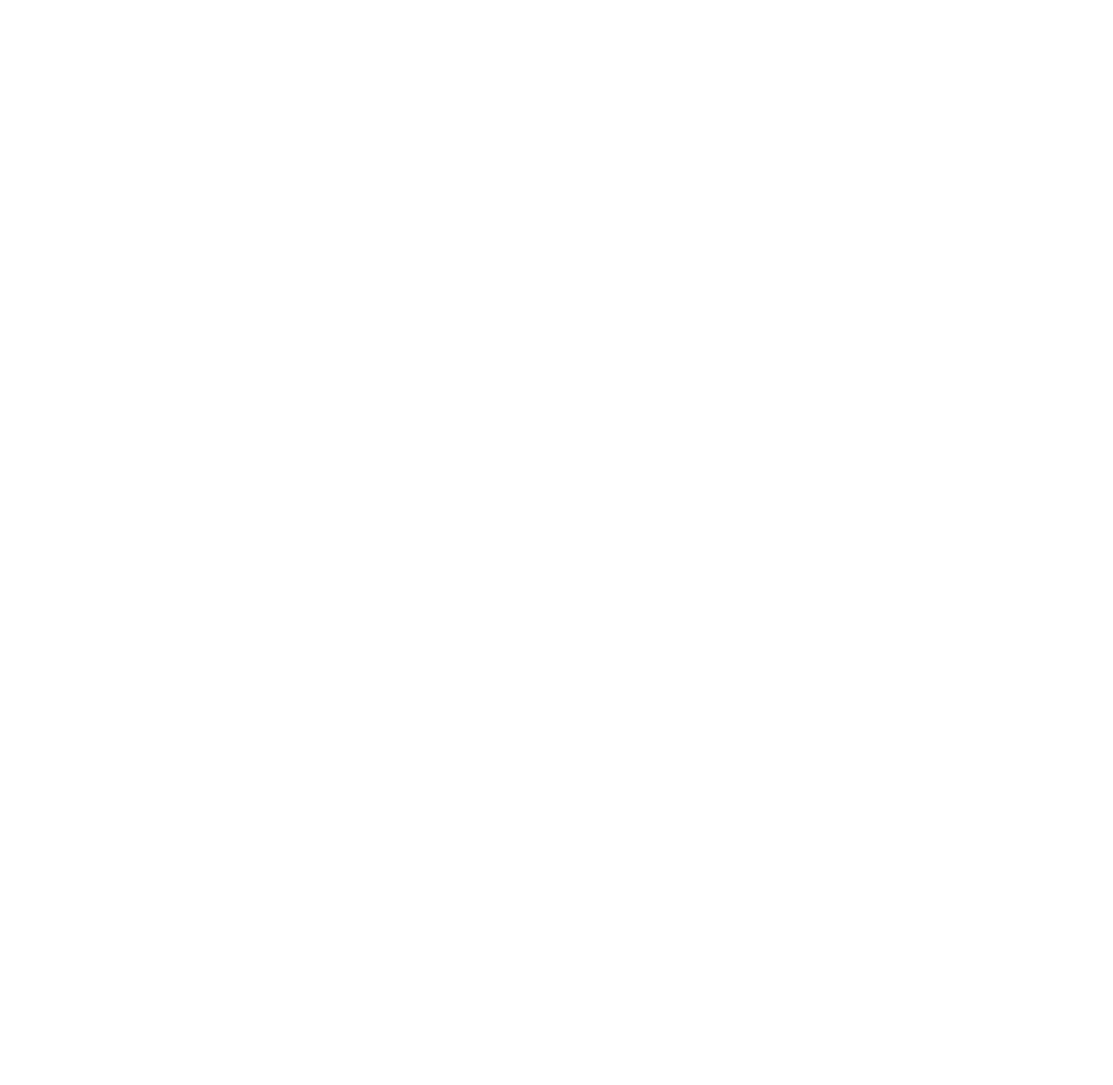
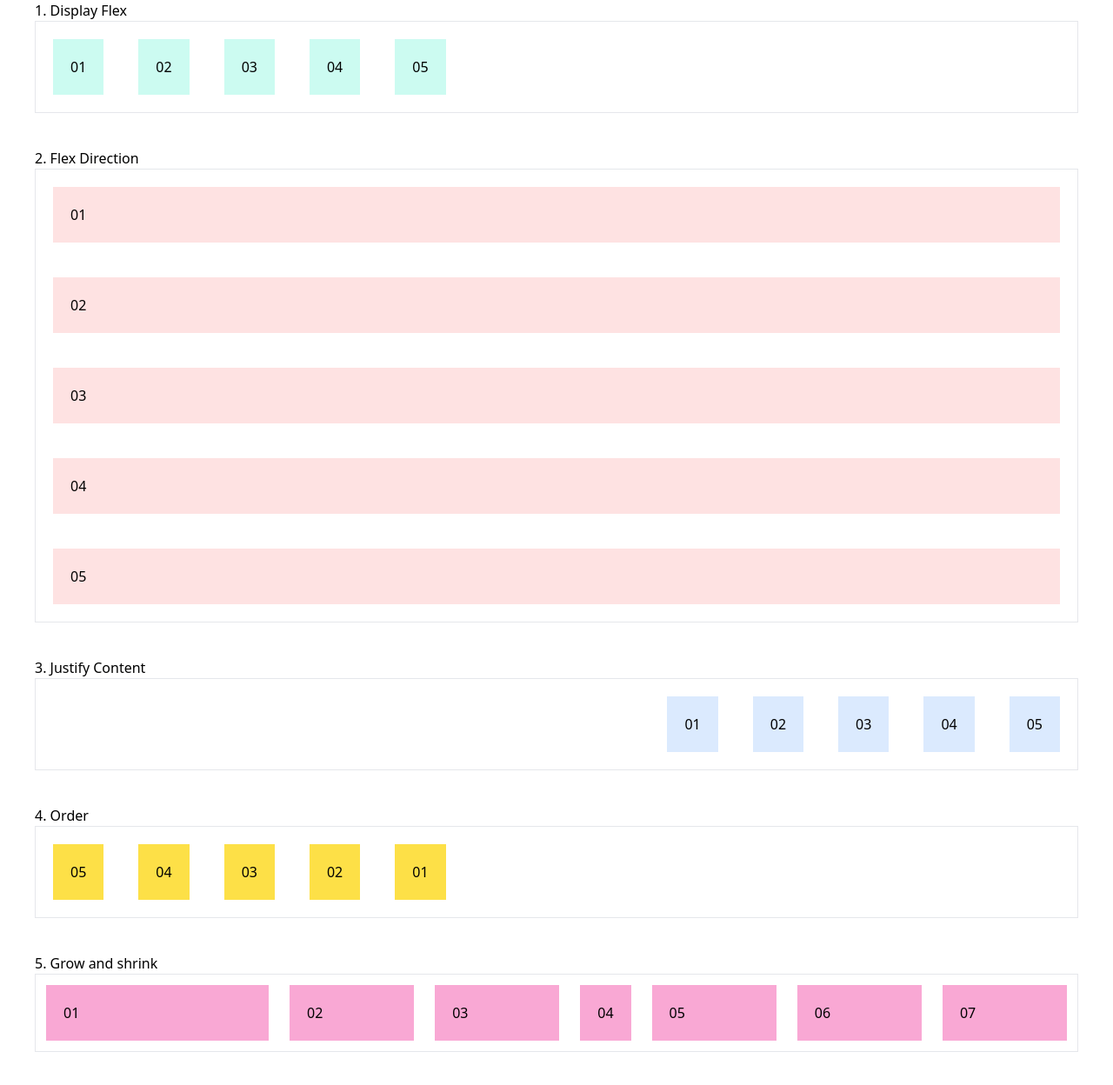
Before and after one commit to dkasun2001/Tailwind-CSS-Fundamentals, a plain HTML site: page 10. Flexbox/index.html in a window 1280 px wide. Shown: the whole page at 87% size. Before the commit the page ends 800 px from the top, so only its background shows below. Drawn offline with nearby package versions, Linux system fonts and the light colour scheme.

Commit message:
2024.07.25

```diff
--- a/10. Flexbox/index.html
+++ b/10. Flexbox/index.html
@@ -8,15 +8,71 @@
     <title>Flex</title>
   </head>
   <body>
+    <!-- Display Flex -->
     <!-- https://tailwindcss.com/docs/flex -->
+    <h1 class="mx-10">1. Display Flex</h1>
+    <div class="border mx-10 mb-10">
+      <ul class="flex">
+        <li class="bg-teal-100 m-5 p-5">01</li>
+        <li class="bg-teal-100 m-5 p-5">02</li>
+        <li class="bg-teal-100 m-5 p-5">03</li>
+        <li class="bg-teal-100 m-5 p-5">04</li>
+        <li class="bg-teal-100 m-5 p-5">05</li>
+      </ul>
+    </div>
 
+    <!-- Flex Direction -->
     <!-- https://tailwindcss.com/docs/flex-direction#column -->
+    <h1 class="mx-10">2. Flex Direction</h1>
+    <div class="border mx-10 mb-10">
+      <ul class="flex flex-col">
+        <li class="bg-red-100 m-5 p-5">01</li>
+        <li class="bg-red-100 m-5 p-5">02</li>
+        <li class="bg-red-100 m-5 p-5">03</li>
+        <li class="bg-red-100 m-5 p-5">04</li>
+        <li class="bg-red-100 m-5 p-5">05</li>
+      </ul>
+    </div>
 
+    <!-- Justify Content -->
     <!-- https://tailwindcss.com/docs/justify-items -->
+    <h1 class="mx-10">3. Justify Content</h1>
+    <div class="border mx-10 mb-10">
+      <ul class="flex justify-end">
+        <li class="bg-blue-100 m-5 p-5">01</li>
+        <li class="bg-blue-100 m-5 p-5">02</li>
+        <li class="bg-blue-100 m-5 p-5">03</li>
+        <li class="bg-blue-100 m-5 p-5">04</li>
+        <li class="bg-blue-100 m-5 p-5">05</li>
+      </ul>
+    </div>
 
+    <!-- Order -->
     <!-- https://tailwindcss.com/docs/order -->
+    <h1 class="mx-10">4. Order</h1>
+    <div class="border mx-10 mb-10">
+      <ul class="flex">
+        <li class="bg-yellow-300 m-5 p-5 order-5">01</li>
+        <li class="bg-yellow-300 m-5 p-5 order-4">02</li>
+        <li class="bg-yellow-300 m-5 p-5 order-3">03</li>
+        <li class="bg-yellow-300 m-5 p-5 order-2">04</li>
+        <li class="bg-yellow-300 m-5 p-5 order-1">05</li>
+      </ul>
+    </div>
 
     <!-- Grow and shrink -->
     <!-- https://tailwindcss.com/docs/flex-shrink -->
+    <h1 class="mx-10">5. Grow and shrink</h1>
+    <div class="border mx-10 mb-10">
+      <ul class="flex w-100">
+        <li class="p-5 m-3 w-64 bg-pink-300 flex-none">01</li>
+        <li class="p-5 m-3 w-64 bg-pink-300 flex-initial">02</li>
+        <li class="p-5 m-3 w-64 bg-pink-300 flex-auto">03</li>
+        <li class="p-5 m-3 w-64 bg-pink-300 flex-1">04</li>
+        <li class="p-5 m-3 w-64 bg-pink-300 flex">05</li>
+        <li class="p-5 m-3 w-64 bg-pink-300 flex">06</li>
+        <li class="p-5 m-3 w-64 bg-pink-300 flex">07</li>
+      </ul>
+    </div>
   </body>
 </html>
```
Also changed, not shown: 11. Grid/index.html (+35 -0 lines), 12. Transform Transition & Animations/index.html (+27 -3 lines), 8. Filters/index.html (+21 -0 lines), 9. Breakpoints/index.html (+3 -1 lines).
